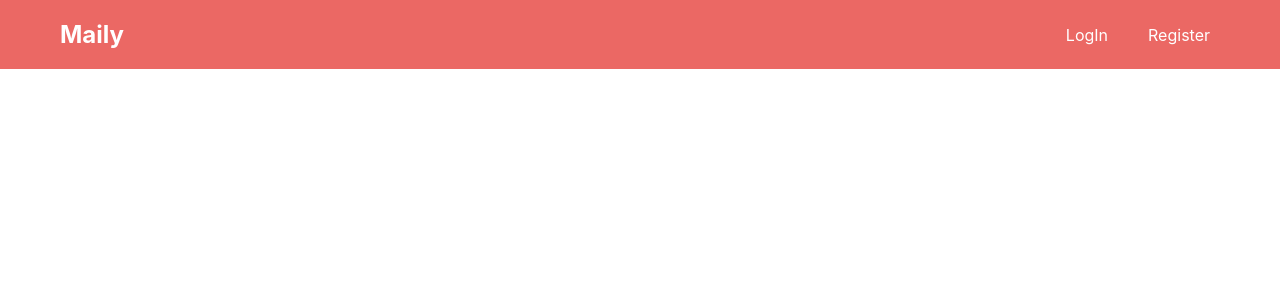
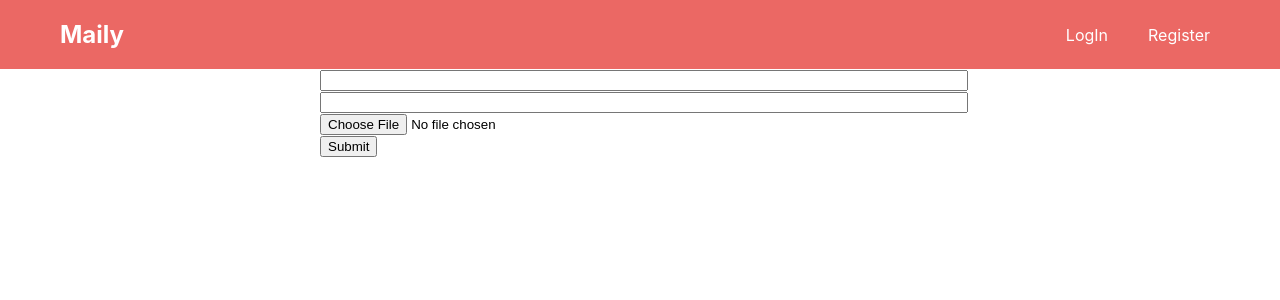
Before and after one commit to bulentkyc/contact-list-fullstack-react, a React (Create React App) app: page /dashboard in a window 1280 px wide. Shown: the top 300 px of the page. Built offline with nearby package versions, Linux system fonts and the light colour scheme.

Commit message:
add dash

```diff
--- a/package.json
+++ b/package.json
@@ -7,7 +7,7 @@
     "react": "^16.8.6",
     "react-dom": "^16.8.6",
     "react-router-dom": "^5.0.1",
-    "react-scripts": "3.0.1"
+    "react-scripts": "^3.0.1"
   },
   "scripts": {
     "start": "react-scripts start",
--- a/src/App.js
+++ b/src/App.js
@@ -2,6 +2,9 @@ import React from 'react';
 import './App.css';
 import { BrowserRouter, Switch, Route } from "react-router-dom";
 import NavBar from './Components/Nav/NavBar';
+import Home from './Components/Home/Home';
+import DashBoard from './Components/Dashboard/DashBoard';
+
 
 function App() {
   return (
@@ -9,10 +12,10 @@ function App() {
       <BrowserRouter>
         <NavBar></NavBar>
         <Switch>
-          {/* <Router exact path="/" component={Home} /> */}
-          {/* <Router  path="/register/" component={Register} /> */}
-          {/* <Router  path="/login/" component={Login} /> */}
-          {/* <Router  path="/dashboard/" component={DashBoard} /> */}
+          <Route exact path="/" component={Home} />
+          {/* <Route  path="/register/" component={Register} /> */}
+          {/* <Route  path="/login/" component={Login} /> */}
+          <Route  path="/dashboard/" component={DashBoard} />
           {/* <Route component={NotExist} /> */}
         </Switch>
       </BrowserRouter>
--- /dev/null
+++ b/src/Components/Dashboard/DashBoard.js
@@ -0,0 +1,19 @@
+import React from 'react';
+import classes from "./DashBoard.module.scss";
+
+class DashBoard extends React.Component{
+    render(){
+        return(
+            <section className={classes.dashBoard}>
+                <form action="/newContactList" >
+                    <input type="text" name="name"/>
+                    <input type="text" name="email"/>
+                    <input type="file" name="file"/>
+                    <button type="submit">Submit</button>
+                </form>
+            </section>
+        );
+    }
+}
+
+export default DashBoard;
--- /dev/null
+++ b/src/Components/Dashboard/DashBoard.module.scss
@@ -0,0 +1,10 @@
+.dashBoard{
+    width: 50%;
+    margin: 0 auto;
+    form{
+        width: 100%;
+        input{
+            width: 100%;
+        }
+    }
+}
--- /dev/null
+++ b/src/Components/Home/Home.js
@@ -0,0 +1,16 @@
+import React from "react";
+import classes from "./Home.module.scss";
+
+
+const Home = () =>{
+    return(
+        <section className={classes.home}>
+            <h1>Welcome to Maily</h1>
+            <p>
+                Our website is giving you the possibility to upload your contact list and you can use our server to send mail
+            </p>
+        </section>
+    );
+}
+
+export default Home;
--- /dev/null
+++ b/src/Components/Home/Home.module.scss
@@ -0,0 +1,8 @@
+@import "../../assets/Scss/variables.scss";
+
+.home{
+    width: 70%;
+    margin: 0 auto;
+    text-align: center;
+    margin-top: 5%;
+}
```
Also changed, not shown: 1 other file (tests, documents, lock files or other folders).
